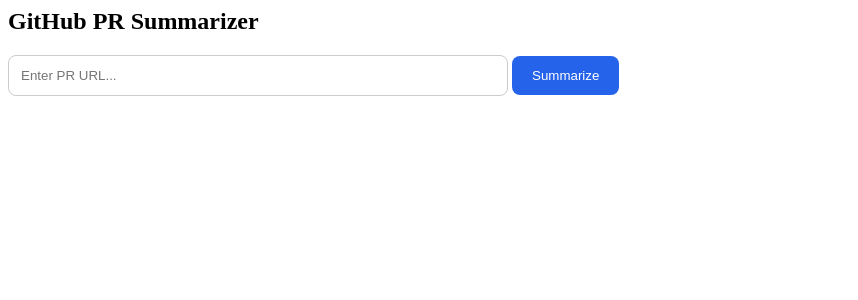
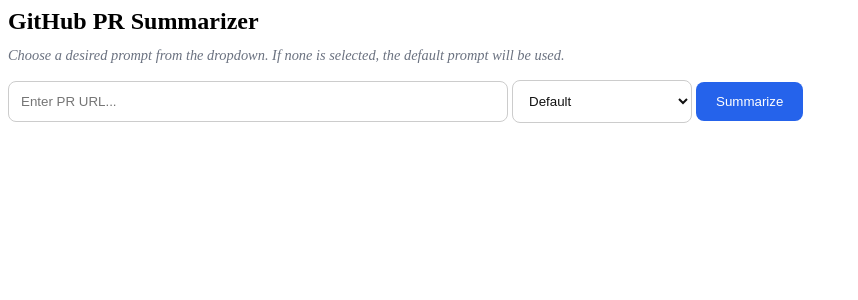
Before and after one commit to J4ckFr05t/PR-Change-Tracker, a Flask app: template templates/components/pr_summarizer.html in a window 1280 px wide. Shown: the top 300 px of the page, without its empty margins (0-858 px from the left). Run offline with Flask 3, Linux system fonts and the light colour scheme; the template is opened without the code that fills it: values that come from a table or form of the project are taken from there, others are empty; tables that the repository leaves empty hold one stand-in row (values such as "Sample post").

Commit message:
adding prompt selection in UI.

```diff
--- a/app.py
+++ b/app.py
@@ -161,6 +161,18 @@ def update_google_token():
 def summarize():
     data = request.get_json()
     #print("Received data:", data)
+
+    selected_prompt = data.get("selected_prompt", "default")
+
+    if selected_prompt == "default":
+        prompt_intro = "Summarize this pull request in a concise, general overview."
+    else:
+        prompt_obj = Prompt.query.filter_by(user_id=current_user.id, prompt_name=selected_prompt).first()
+        if not prompt_obj:
+            return jsonify({"error": "Selected prompt not found."}), 400
+        prompt_intro = prompt_obj.prompt_intro
+
+    # use prompt_obj.prompt_intro or other fields as needed
 
     pr_url = data.get("pr_url")
     if not pr_url:
--- a/templates/components/pr_summarizer.html
+++ b/templates/components/pr_summarizer.html
@@ -1,6 +1,15 @@
 <div>
   <h2>GitHub PR Summarizer</h2>
+  <p style="font-size: 0.9rem; color: #6b7280; margin-top: -0.5rem; margin-bottom: 1rem; font-style: italic;">
+    Choose a desired prompt from the dropdown. If none is selected, the default prompt will be used.
+  </p>
   <input type="text" id="pr-url" placeholder="Enter PR URL..." />
+  <select id="summary-type">
+    <option value="default">Default</option>
+    {% for prompt in prompts if prompt.app_function == "GitHub PR Summarizer" %}
+      <option value="{{ prompt.prompt_name }}">{{ prompt.prompt_name }}</option>
+    {% endfor %}
+  </select>
   <button id="summarize-btn">Summarize</button>
   <div id="summary-output" class="mt-6 space-y-6"></div>
 </div>
@@ -197,6 +206,23 @@
     word-break: break-word;
   }
 
+  #summary-type {
+    padding: 0.75rem;
+    border: 1px solid #ccc;
+    border-radius: 8px;
+    background-color: #fff;
+    color: #111;
+    margin-bottom: 1rem;
+    width: 180px;
+    max-width: 500px;
+    box-sizing: border-box;
+  }
+
+  .dark #summary-type {
+    background-color: #1f2937;
+    color: #f3f4f6;
+    border: 1px solid #374151;
+  }
 </style>
 
 <script>
@@ -215,10 +241,15 @@
       output.innerHTML = "<p class='text-gray-500'>Submitting...</p>";
 
       try {
+        const summaryType = document.getElementById("summary-type").value;
+
         const response = await fetch("/summarize", {
           method: "POST",
           headers: { "Content-Type": "application/json" },
-          body: JSON.stringify({ pr_url: prUrl })
+          body: JSON.stringify({
+            pr_url: prUrl,
+            selected_prompt: summaryType
+          })
         });
 
         const result = await response.json();
```
